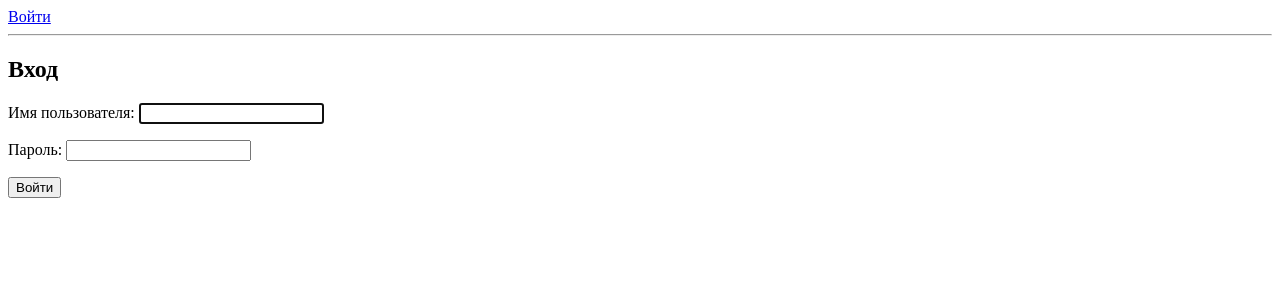
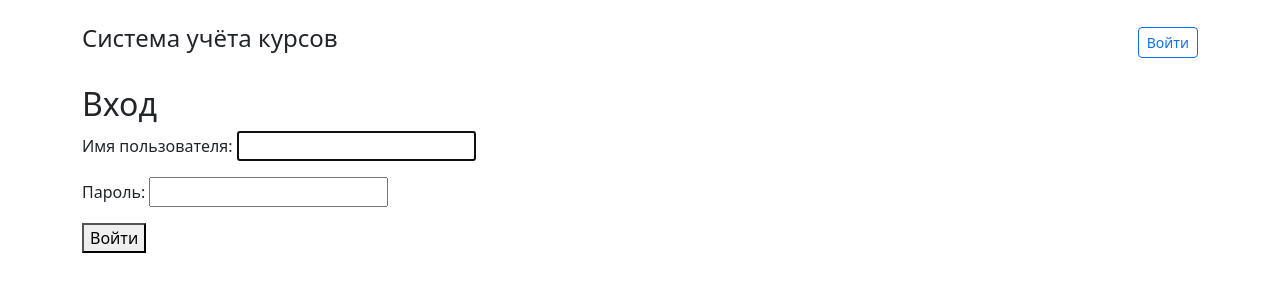
Before and after one commit to maksimbuckov9/course_payments, a Django app: page /accounts/login/ in a window 1280 px wide. Shown: the top 300 px of the page. Run offline with Django 4.2, Linux system fonts and the light colour scheme; parts of the project's set-up code (start-up, migrations or seed data) failed here and were passed over.

Commit message:
Настройка главной страницы

```diff
--- a/payments/templates/payments/base.html
+++ b/payments/templates/payments/base.html
@@ -1,16 +1,30 @@
 <!DOCTYPE html>
 <html lang="ru">
 <head>
-    <meta charset="UTF-8" />
-    <title>{% block title %}Course Payments{% endblock %}</title>
+  <meta charset="UTF-8">
+  <title>{% block title %}Course Payments{% endblock %}</title>
+  <link href="https://cdn.jsdelivr.net/npm/bootstrap@5.3.0/dist/css/bootstrap.min.css" rel="stylesheet">
 </head>
-<body>
-    {% if user.is_authenticated %}
-        Привет, {{ user.username }} | <a href="{% url 'logout' %}">Выйти</a>
-    {% else %}
-        <a href="{% url 'login' %}">Войти</a>
-    {% endif %}
-    <hr />
+<body class="p-4">
+  <div class="container">
+
+    <nav class="d-flex justify-content-between align-items-center mb-4">
+      <h2 class="h4">Система учёта курсов</h2>
+      <div>
+        {% if user.is_authenticated %}
+
+          <form method="post" action="{% url 'logout' %}" style="display: inline;">
+            {% csrf_token %}
+            <button type="submit" class="btn btn-outline-danger btn-sm ms-2">Выйти</button>
+          </form>
+        {% else %}
+          <a href="{% url 'login' %}" class="btn btn-outline-primary btn-sm">Войти</a>
+        {% endif %}
+      </div>
+    </nav>
+
     {% block content %}{% endblock %}
+
+  </div>
 </body>
 </html>
```
